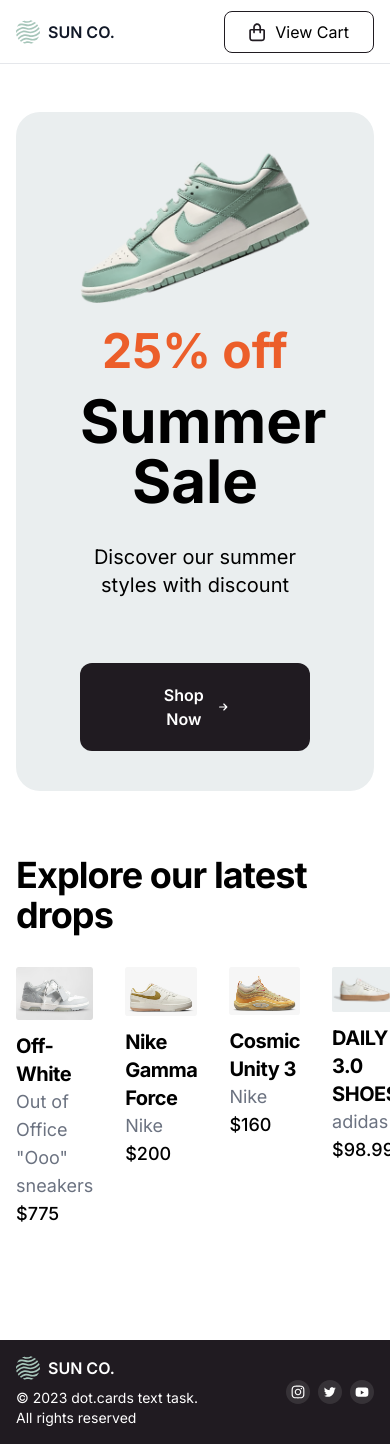
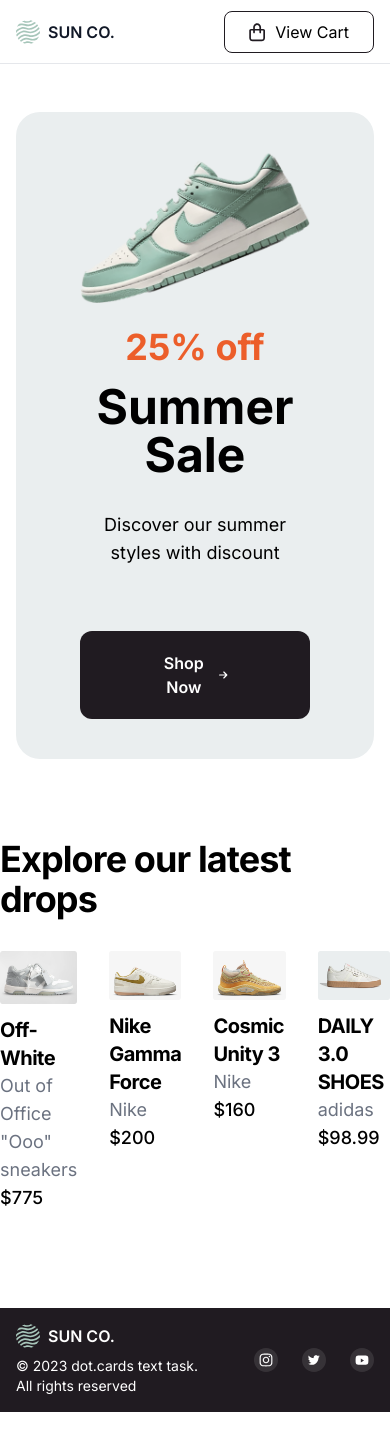
Before and after one commit to matt-harsini/dot.cards-assignment, a Next.js app: page / in a window 390 px wide. After the commit the page ends 1412 px from the top, so only its background shows below. Built offline with nearby package versions, Linux system fonts and the light colour scheme.

Commit message:
making slider a client component

```diff
--- a/src/app/page.tsx
+++ b/src/app/page.tsx
@@ -1,28 +1,7 @@
-import { Cart, Logo, Card } from "@/components";
-import { Footer, Navbar } from "@/components/ui";
+import { Footer, Navbar, Slider } from "@/components/ui";
 import Image from "next/image";
 
-type Product = {
-  id: number;
-  url: string;
-  name: string;
-  price: string;
-  brand: string;
-};
-
-async function getData() {
-  const res = await fetch("http://localhost:3000/api", { cache: "no-store" });
-
-  if (!res.ok) {
-    throw new Error("Failed to fetch data");
-  }
-
-  return res.json();
-}
-
 export default async function Home() {
-  const data = await getData();
-
   return (
     <main className="flex flex-col h-full">
       <Navbar />
@@ -30,13 +9,13 @@
         <header className="w-full mt-8 max-w-7xl mx-auto hero-bg flex md:flex-row flex-col-reverse gap-x-4 rounded-3xl p-10 px-16">
           <div className="flex flex-col flex-1 items-stretch md:items-start justify-around gap-y-4">
             <div>
-              <h3 className="mt-6 md:mt-0 text-[#EC5E2A] font-bold text-5xl text-center md:text-start">
+              <h3 className="mt-6 md:mt-0 text-[#EC5E2A] font-bold text-4xl xl:text-5xl text-center md:text-start">
                 25% off
               </h3>
-              <h1 className="text-6xl font-bold mt-4 text-center md:text-start">
+              <h1 className="text-5xl xl:text-6xl font-bold mt-4 text-center md:text-start">
                 Summer Sale
               </h1>
-              <p className="text-xl mt-8 text-center md:text-start">
+              <p className="text-lg xl:text-xl mt-8 text-center md:text-start">
                 Discover our summer styles with discount
               </p>
             </div>
@@ -66,17 +45,8 @@
             />
           </div>
         </header>
-        <section className="max-w-7xl mx-auto mt-16">
-          <h3 className="text-4xl font-bold tracking-tight">
-            Explore our latest drops
-          </h3>
-          <div className="flex gap-x-8 mt-8">
-            {data.map((product: Product) => {
-              return <Card key={product.id} {...product} />;
-            })}
-          </div>
-        </section>
       </div>
+      <Slider />
       <Footer />
     </main>
   );
--- a/src/components/ui/Footer.tsx
+++ b/src/components/ui/Footer.tsx
@@ -10,7 +10,7 @@
             © 2023 dot.cards text task. All rights reserved
           </span>
         </div>
-        <div className="flex gap-x-2">
+        <div className="flex gap-x-6">
           <svg
             xmlns="http://www.w3.org/2000/svg"
             width="24"
--- /dev/null
+++ b/src/components/ui/Slider.tsx
@@ -0,0 +1,27 @@
+"use client";
+
+import { data } from "@/data";
+import Card from "../Card";
+
+type Product = {
+  id: number;
+  url: string;
+  name: string;
+  price: string;
+  brand: string;
+};
+
+export default function Slider() {
+  return (
+    <section className="max-w-7xl mx-auto mt-16">
+      <h3 className="text-4xl font-bold tracking-tight">
+        Explore our latest drops
+      </h3>
+      <div className="flex gap-x-8 mt-8">
+        {data.map((product: Product) => {
+          return <Card key={product.id} {...product} />;
+        })}
+      </div>
+    </section>
+  );
+}
--- a/src/components/ui/index.tsx
+++ b/src/components/ui/index.tsx
@@ -1,4 +1,5 @@
 import Footer from "./Footer";
 import Navbar from "./Navbar";
+import Slider from "./Slider";
 
-export { Footer, Navbar };
+export { Footer, Navbar, Slider };
```
